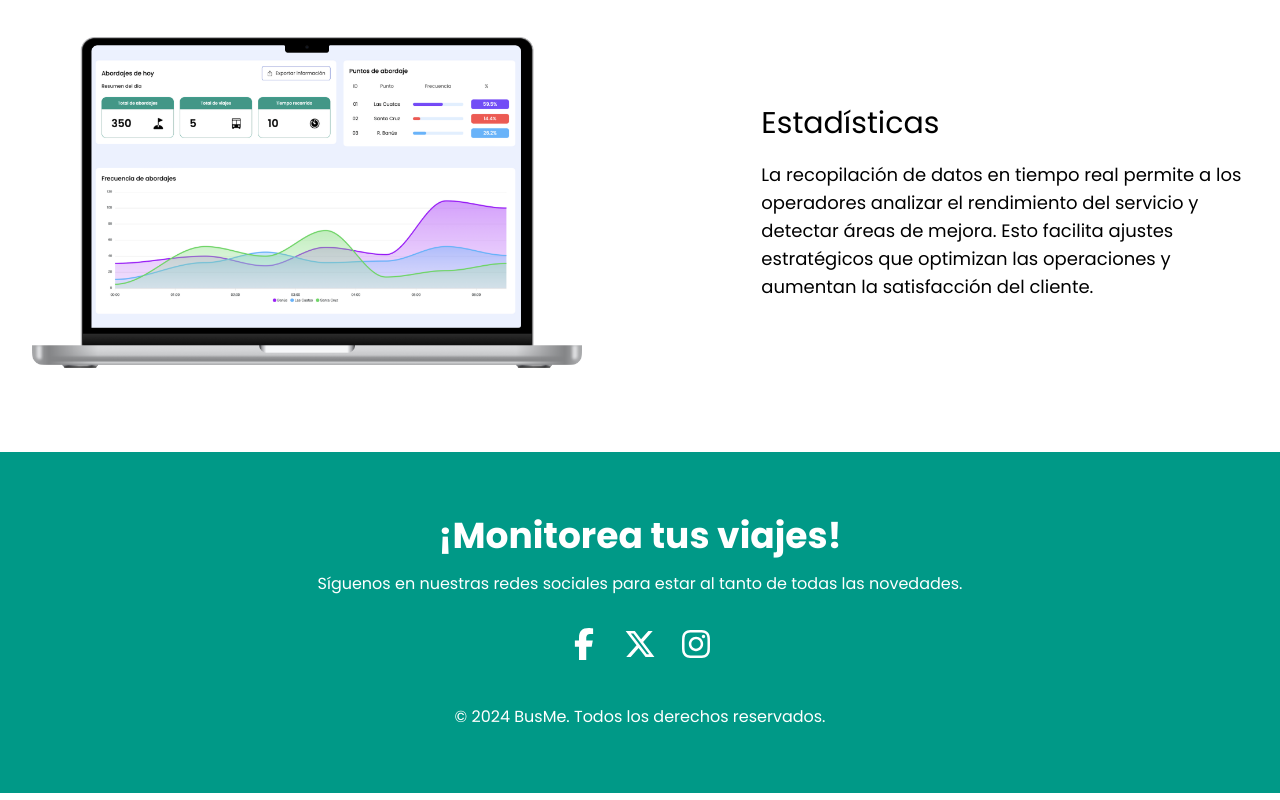
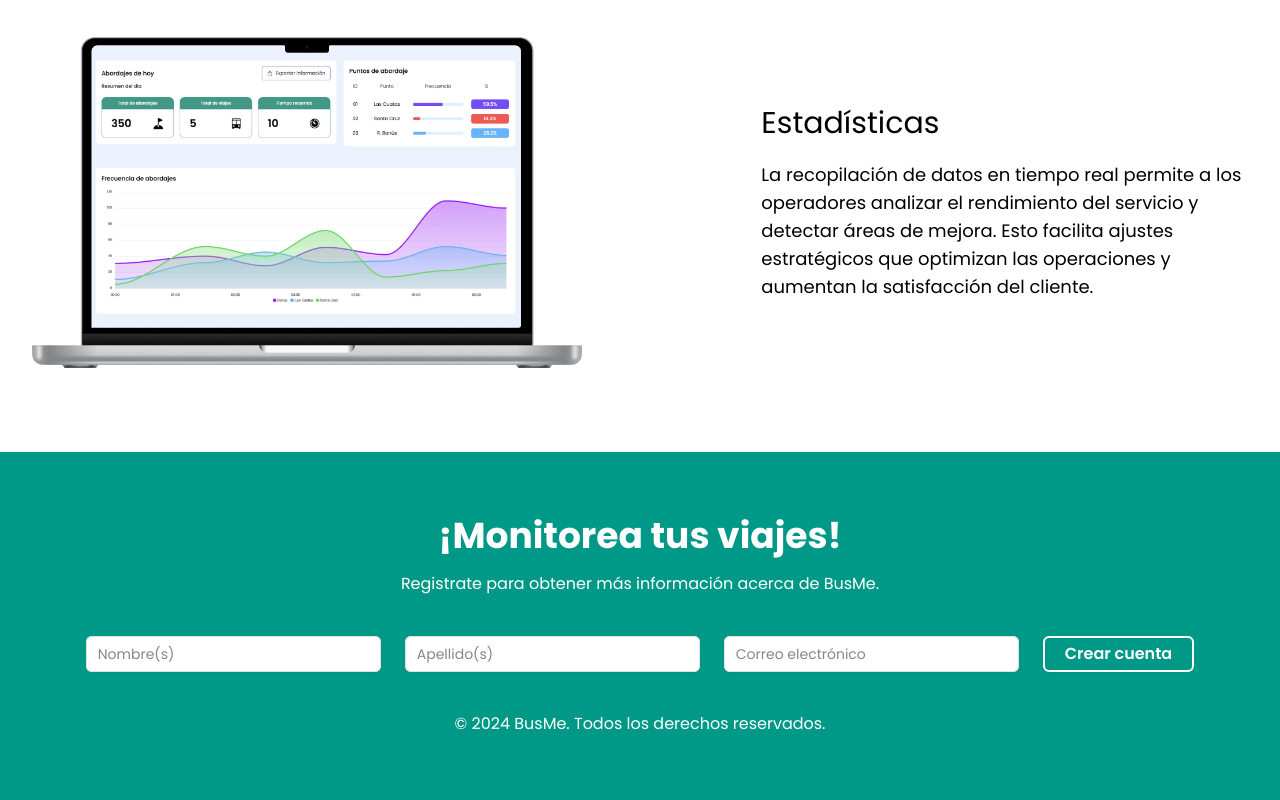
Before and after one commit to AnthonyMA5/busme-page, a Next.js app: page / in a window 1280 px wide. Shown: the part 1938-2738 px from the top of the page. Built offline with nearby package versions, Linux system fonts and the light colour scheme.

Commit message:
inputs pwa medio terminado

```diff
--- a/src/app/components/BusmeFooter.tsx
+++ b/src/app/components/BusmeFooter.tsx
@@ -16,8 +16,9 @@ export default function BusmeFooter() {
     <footer className=" py-16 font-poppins bg-primary-600">
       <div className="container mx-auto px-8 text-center">
         <h2 className="text-4xl font-bold text-white">¡Monitorea tus viajes!</h2>
-        <p className="text-white mt-4">Síguenos en nuestras redes sociales para estar al tanto de todas las novedades.</p>
-
+        <p className="text-white mt-4">Registrate para obtener más información acerca de BusMe.</p>
+        {/* <p className="text-white mt-4">Síguenos en nuestras redes sociales para estar al tanto de todas las novedades.</p> */}
+        {/*
         <div className="flex justify-center space-x-6 mt-8">
           <Link href="https://www.facebook.com" aria-label="Facebook">
             <FontAwesomeIcon icon={faFacebookF} className="h-8 w-8 text-white hover:text-muted-50 transition duration-300" />
@@ -25,10 +26,62 @@ export default function BusmeFooter() {
           <Link href="https://www.twitter.com" aria-label="X">
             <FontAwesomeIcon icon={faXTwitter} className="h-8 w-8 text-white hover:text-muted-50 transition duration-300" />
           </Link>
-          <Link href="https://www.github.com" aria-label="GitHub">
+          <Link href="https://www.instagram.com" aria-label="GitHub">
             <FontAwesomeIcon icon={faInstagram} className="h-8 w-8 text-white hover:text-muted-50 transition duration-300" />
           </Link>
-        </div>
+        </div> */}
+
+        <form>
+          <div className="flex justify-center space-x-6 mt-8">
+            <div>
+              <div className="mt-2">
+                <input
+                  placeholder="Nombre(s)"
+                  required={true}
+                  id="name"
+                  name="name"
+                  type="text"
+                  className="block w-full rounded-md border-0 py-1.5 px-3 text-muted-900 shadow-sm ring-1 ring-inset ring-muted-300 placeholder:text-muted-800 focus:ring-inset focus:ring-white sm:text-sm sm:leading-6"
+                />
+              </div>
+            </div>
+            <div>
+
+              <div className="mt-2">
+                <input
+                  placeholder="Apellido(s)"
+                  required={true}
+                  id="lastname"
+                  name="lastname"
+                  type="text"
+                  className="block w-full rounded-md border-0 py-1.5 px-3 text-muted-900 shadow-sm ring-1 ring-inset ring-muted-300 placeholder:text-muted-800 focus:ring-inset focus:ring-white sm:text-sm sm:leading-6"
+                />
+              </div>
+            </div>
+            <div>
+              <div className="mt-2">
+                <input
+                  placeholder="Correo electrónico"
+                  required={true}
+                  id="email"
+                  name="email"
+                  type="email"
+                  autoComplete="email"
+                  className="block w-full rounded-md border-0 py-1.5 px-3 text-muted-900 shadow-sm ring-1 ring-inset ring-muted-300 placeholder:text-muted-800 focus:ring-inset focus:ring-white sm:text-sm sm:leading-6"
+                />
+              </div>
+            </div>
+            <div>
+              <button
+                //onClick={handleRedirect}
+                type="submit"
+                className="w-full mt-2 justify-center rounded-md bg-secondary border-2 border-secondary px-5 text-md font-semibold leading-6 text-white shadow-sm hover:bg-white hover:text-primary-600 hover:border-2 hover:border-secondary transition duration-500 ease-in-out py-1"
+              >
+                Crear cuenta
+              </button>
+            </div>
+          </div>
+        </form>
 
         <p className="mt-10 text-white">&copy; 2024 BusMe. Todos los derechos reservados.</p>
       </div>
```
